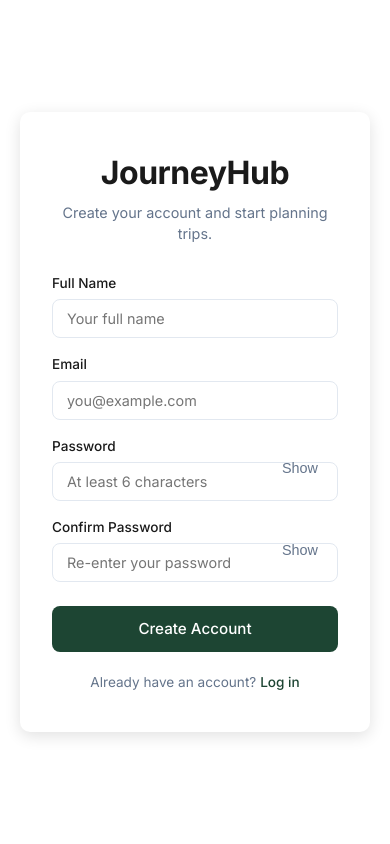
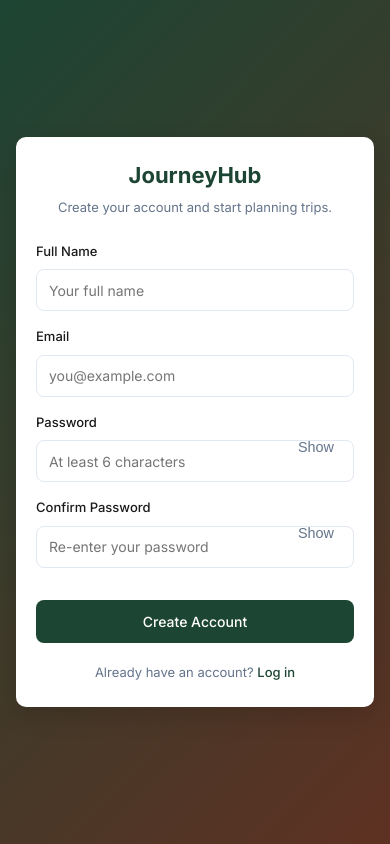
Before and after one commit to tirthgandhi/JourneyHub, a PHP site: page /JourneyHub/pages/signup.php in a window 390 px wide. Run offline with PHP 8.4, Linux system fonts and the light colour scheme.

Commit message:
Update all pages with compact professional CSS
UPDATES:
- All pages now use components.css and navbar-compact.css
- Auth pages (login, signup, profile): Use compact auth design
- Dashboard pages (dashboard, my-trips, create-trip): Use compact layouts
- Trip pages (itinerary, budget, calendar): Use compact navbar + components
- Admin pages: Include components.css for consistent design

CONSISTENCY:
- 64px navbar across all pages
- Shared button, card, form, badge system
- Uniform spacing (4/8/12/16/20/24/32px)
- Professional color palette throughout
- Mobile responsive design enabled

All existing functionality preserved, only UI/CSS updated

```diff
--- a/admin/index.php
+++ b/admin/index.php
@@ -85,6 +85,7 @@ $currentPage = 'admin-dashboard';
     <title>Admin Dashboard — JourneyHub</title>
     <link href="https://fonts.googleapis.com/css2?family=Inter:wght@400;500;600;700&display=swap" rel="stylesheet">
     <link rel="stylesheet" href="/JourneyHub/assets/css/style.css">
+    <link rel="stylesheet" href="/JourneyHub/assets/css/components.css">
     <link rel="stylesheet" href="/JourneyHub/assets/css/admin.css">
 </head>
 <body>
--- a/admin/trips.php
+++ b/admin/trips.php
@@ -27,6 +27,7 @@ $currentPage = 'admin-trips';
     <title>Trip Management — Admin — JourneyHub</title>
     <link href="https://fonts.googleapis.com/css2?family=Inter:wght@400;500;600;700&display=swap" rel="stylesheet">
     <link rel="stylesheet" href="/JourneyHub/assets/css/style.css">
+    <link rel="stylesheet" href="/JourneyHub/assets/css/components.css">
     <link rel="stylesheet" href="/JourneyHub/assets/css/admin.css">
 </head>
 <body>
--- a/admin/users.php
+++ b/admin/users.php
@@ -26,6 +26,7 @@ $currentPage = 'admin-users';
     <title>User Management — Admin — JourneyHub</title>
     <link href="https://fonts.googleapis.com/css2?family=Inter:wght@400;500;600;700&display=swap" rel="stylesheet">
     <link rel="stylesheet" href="/JourneyHub/assets/css/style.css">
+    <link rel="stylesheet" href="/JourneyHub/assets/css/components.css">
     <link rel="stylesheet" href="/JourneyHub/assets/css/admin.css">
 </head>
 <body>
--- a/assets/css/auth.css
+++ b/assets/css/auth.css
@@ -1,8 +1,6 @@
 /*
- * Auth Styles — JourneyHub
- *
- * Styles for login and signup pages.
- * Centered card layout with clean form design.
+ * Authentication Pages - JourneyHub
+ * Compact professional login/signup design
  */
 
 .auth-body {
@@ -10,8 +8,8 @@
     display: flex;
     align-items: center;
     justify-content: center;
-    background: linear-gradient(135deg, var(--deep-forest) 0%, var(--sage) 50%, var(--warm-sand) 100%);
-    padding: 20px;
+    padding: var(--space-xl);
+    background: linear-gradient(135deg, var(--primary-dark) 0%, var(--secondary-dark) 100%);
 }
 
 .auth-container {
@@ -20,61 +18,156 @@
 }
 
 .auth-card {
-    background: var(--color-surface);
+    background-color: var(--color-surface);
     border-radius: var(--radius-lg);
-    box-shadow: var(--shadow-lg);
-    padding: 40px 32px;
+    padding: var(--space-3xl);
+    box-shadow: 0 8px 24px rgba(0, 0, 0, 0.15);
 }
 
 .auth-logo {
-    font-size: 2rem;
+    font-size: var(--font-3xl);
     font-weight: 700;
+    color: var(--primary-dark);
     text-align: center;
-    color: var(--deep-forest);
-    margin-bottom: 8px;
-    letter-spacing: -0.5px;
+    margin-bottom: var(--space-sm);
 }
 
 .auth-subtitle {
+    font-size: var(--font-sm);
+    color: var(--color-text-muted);
     text-align: center;
-    color: var(--color-text-muted);
-    font-size: 0.9rem;
-    margin-bottom: 28px;
+    margin-bottom: var(--space-2xl);
 }
 
+/* ── Form ── */
+.auth-form {
+    margin-bottom: var(--space-xl);
+}
+
+.auth-form .form-group {
+    margin-bottom: var(--space-lg);
+}
+
+.auth-form label {
+    display: block;
+    margin-bottom: var(--space-sm);
+    font-size: var(--font-sm);
+    font-weight: 500;
+    color: var(--color-text);
+}
+
+.auth-form input[type="text"],
+.auth-form input[type="email"],
+.auth-form input[type="password"] {
+    width: 100%;
+    height: var(--input-height);
+    padding: 0 var(--space-md);
+    font-size: var(--font-base);
+    font-family: var(--font-family);
+    border: 1px solid var(--color-border);
+    border-radius: var(--radius);
+    background-color: var(--color-input-bg);
+    color: var(--color-text);
+    transition: all var(--transition);
+}
+
+.auth-form input:focus {
+    outline: none;
+    border-color: var(--primary-dark);
+    box-shadow: 0 0 0 2px rgba(29, 69, 51, 0.1);
+}
+
+.auth-form .btn {
+    margin-top: var(--space-lg);
+}
+
+/* ── Password Toggle ── */
+.password-toggle {
+    position: relative;
+}
+
+.password-toggle-btn {
+    position: absolute;
+    right: var(--space-md);
+    top: 34px;
+    background: none;
+    border: none;
+    color: var(--color-text-muted);
+    cursor: pointer;
+    font-size: var(--font-xs);
+    font-weight: 500;
+    padding: var(--space-xs) var(--space-sm);
+    transition: color var(--transition);
+}
+
+.password-toggle-btn:hover {
+    color: var(--primary-dark);
+}
+
+/* ── Error Messages ── */
 .auth-errors {
-    background-color: #fef2f2;
-    border: 1px solid #fecaca;
+    background-color: #fee2e2;
+    border: 1px solid #fca5a5;
+    color: #991b1b;
+    padding: var(--space-md) var(--space-lg);
     border-radius: var(--radius);
-    padding: 12px 16px;
-    margin-bottom: 20px;
+    margin-bottom: var(--space-xl);
+    font-size: var(--font-sm);
 }
 
 .auth-errors p {
-    color: var(--color-danger);
-    font-size: 0.85rem;
-    margin-bottom: 4px;
-}
-.auth-errors p:last-child {
-    margin-bottom: 0;
+    margin: 0;
+    padding: var(--space-xs) 0;
 }
 
-.auth-form {
-    margin-bottom: 20px;
+.auth-errors p:first-child {
+    padding-top: 0;
 }
 
-.auth-form .btn-block {
-    margin-top: 8px;
-    padding: 12px;
-    font-size: 0.95rem;
+.auth-errors p:last-child {
+    padding-bottom: 0;
 }
 
+/* ── Success Message ── */
+.auth-success {
+    background-color: #dcfce7;
+    border: 1px solid #86efac;
+    color: #166534;
+    padding: var(--space-md) var(--space-lg);
+    border-radius: var(--radius);
+    margin-bottom: var(--space-xl);
+    font-size: var(--font-sm);
+}
+
+/* ── Footer Link ── */
 .auth-footer {
     text-align: center;
+    font-size: var(--font-sm);
     color: var(--color-text-muted);
-    font-size: 0.85rem;
+    margin: 0;
 }
 
 .auth-footer a {
+    color: var(--primary-dark);
+    text-decoration: none;
     font-weight: 500;
 }
+
+.auth-footer a:hover {
+    text-decoration: underline;
+}
+
+/* ── Responsive Design ── */
+@media (max-width: 480px) {
+    .auth-body {
+        padding: var(--space-lg);
+    }
+
+    .auth-card {
+        padding: var(--space-2xl) var(--space-xl);
+    }
+
+    .auth-logo {
+        font-size: var(--font-2xl);
+    }
+}
--- a/pages/budget.php
+++ b/pages/budget.php
@@ -27,7 +27,9 @@ $currentPage = 'budget';
     <meta name="viewport" content="width=device-width, initial-scale=1.0">
     <title><?= htmlspecialchars($trip['name']) ?> — Budget — JourneyHub</title>
     <link href="https://fonts.googleapis.com/css2?family=Inter:wght@400;500;600;700&display=swap" rel="stylesheet">
-    <link rel="stylesheet" href="/JourneyHub/assets/css/style.css">`n    <link rel="stylesheet" href="/JourneyHub/assets/css/navbar.css">
+    <link rel="stylesheet" href="/JourneyHub/assets/css/style.css">
+    <link rel="stylesheet" href="/JourneyHub/assets/css/components.css">
+    <link rel="stylesheet" href="/JourneyHub/assets/css/navbar-compact.css">
     <link rel="stylesheet" href="/JourneyHub/assets/css/budget.css">
 </head>
 <body>
--- a/pages/calendar.php
+++ b/pages/calendar.php
@@ -60,7 +60,9 @@ $currentPage = 'calendar';
     <meta name="viewport" content="width=device-width, initial-scale=1.0">
     <title><?= htmlspecialchars($trip['name']) ?> — Calendar — JourneyHub</title>
     <link href="https://fonts.googleapis.com/css2?family=Inter:wght@400;500;600;700&display=swap" rel="stylesheet">
-    <link rel="stylesheet" href="/JourneyHub/assets/css/style.css">`n    <link rel="stylesheet" href="/JourneyHub/assets/css/navbar.css">
+    <link rel="stylesheet" href="/JourneyHub/assets/css/style.css">
+    <link rel="stylesheet" href="/JourneyHub/assets/css/components.css">
+    <link rel="stylesheet" href="/JourneyHub/assets/css/navbar-compact.css">
     <link rel="stylesheet" href="/JourneyHub/assets/css/calendar.css">
 </head>
 <body>
--- a/pages/create-trip.php
+++ b/pages/create-trip.php
@@ -35,7 +35,9 @@ $currentPage = 'create-trip';
     <title><?php echo $editMode ? 'Edit Trip' : 'Create Trip'; ?> — JourneyHub</title>
     <link rel="preconnect" href="https://fonts.googleapis.com">
     <link href="https://fonts.googleapis.com/css2?family=Inter:wght@400;500;600;700&display=swap" rel="stylesheet">
-    <link rel="stylesheet" href="/JourneyHub/assets/css/style.css">`n    <link rel="stylesheet" href="/JourneyHub/assets/css/navbar.css">
+    <link rel="stylesheet" href="/JourneyHub/assets/css/style.css">
+    <link rel="stylesheet" href="/JourneyHub/assets/css/components.css">
+    <link rel="stylesheet" href="/JourneyHub/assets/css/navbar-compact.css">
     <link rel="stylesheet" href="/JourneyHub/assets/css/dashboard.css">
 </head>
 <body>
--- a/pages/itinerary.php
+++ b/pages/itinerary.php
@@ -82,7 +82,9 @@ $currentPage = 'itinerary';
     <title><?= htmlspecialchars($trip['name']) ?> — Itinerary — JourneyHub</title>
     <link rel="preconnect" href="https://fonts.googleapis.com">
     <link href="https://fonts.googleapis.com/css2?family=Inter:wght@400;500;600;700&display=swap" rel="stylesheet">
-    <link rel="stylesheet" href="/JourneyHub/assets/css/style.css">`n    <link rel="stylesheet" href="/JourneyHub/assets/css/navbar.css">
+    <link rel="stylesheet" href="/JourneyHub/assets/css/style.css">
+    <link rel="stylesheet" href="/JourneyHub/assets/css/components.css">
+    <link rel="stylesheet" href="/JourneyHub/assets/css/navbar-compact.css">
     <link rel="stylesheet" href="/JourneyHub/assets/css/itinerary.css">
     <link rel="stylesheet" href="/JourneyHub/assets/css/activities.css">
     <link rel="stylesheet" href="/JourneyHub/assets/css/sharing.css">
--- a/pages/login.php
+++ b/pages/login.php
@@ -55,6 +55,7 @@ if ($_SERVER['REQUEST_METHOD'] === 'POST') {
     <link rel="preconnect" href="https://fonts.googleapis.com">
     <link href="https://fonts.googleapis.com/css2?family=Inter:wght@400;500;600;700&display=swap" rel="stylesheet">
     <link rel="stylesheet" href="/JourneyHub/assets/css/style.css">
+    <link rel="stylesheet" href="/JourneyHub/assets/css/components.css">
     <link rel="stylesheet" href="/JourneyHub/assets/css/auth.css">
     <style>
         .password-toggle {
--- a/pages/my-trips.php
+++ b/pages/my-trips.php
@@ -31,7 +31,9 @@ $currentPage = 'my-trips';
     <title>My Trips — JourneyHub</title>
     <link rel="preconnect" href="https://fonts.googleapis.com">
     <link href="https://fonts.googleapis.com/css2?family=Inter:wght@400;500;600;700&display=swap" rel="stylesheet">
-    <link rel="stylesheet" href="/JourneyHub/assets/css/style.css">`n    <link rel="stylesheet" href="/JourneyHub/assets/css/navbar.css">
+    <link rel="stylesheet" href="/JourneyHub/assets/css/style.css">
+    <link rel="stylesheet" href="/JourneyHub/assets/css/components.css">
+    <link rel="stylesheet" href="/JourneyHub/assets/css/navbar-compact.css">
     <link rel="stylesheet" href="/JourneyHub/assets/css/dashboard.css">
 </head>
 <body>
--- a/pages/profile.php
+++ b/pages/profile.php
@@ -211,6 +211,7 @@ if ($_SERVER['REQUEST_METHOD'] === 'POST') {
     <meta name="viewport" content="width=device-width, initial-scale=1.0">
     <title>Profile & Settings - JourneyHub</title>
     <link rel="stylesheet" href="/JourneyHub/assets/css/style.css">
+    <link rel="stylesheet" href="/JourneyHub/assets/css/components.css">
     <link rel="stylesheet" href="/JourneyHub/assets/css/auth.css">
 </head>
 <body>
--- a/pages/signup.php
+++ b/pages/signup.php
@@ -72,6 +72,7 @@ if ($_SERVER['REQUEST_METHOD'] === 'POST') {
     <link rel="preconnect" href="https://fonts.googleapis.com">
     <link href="https://fonts.googleapis.com/css2?family=Inter:wght@400;500;600;700&display=swap" rel="stylesheet">
     <link rel="stylesheet" href="/JourneyHub/assets/css/style.css">
+    <link rel="stylesheet" href="/JourneyHub/assets/css/components.css">
     <link rel="stylesheet" href="/JourneyHub/assets/css/auth.css">
     <style>
         .password-toggle {
```
